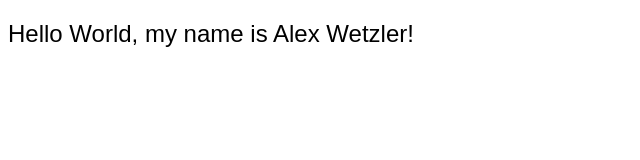
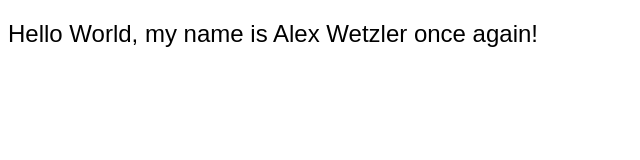
Before and after one commit to alex-wetzler/udacity-capstone-project, a plain HTML site: page index.html in a window 1280 px wide. Shown: the whole page, without its empty margins (0-640 px from the left). Drawn offline with Linux system fonts and the light colour scheme.

Commit message:
testing of pipeline build with Jenkinsfile #16

```diff
--- a/index.html
+++ b/index.html
@@ -14,7 +14,7 @@
 </head>
 <body>
     <h2>
-        Hello World, my name is Alex Wetzler!
+        Hello World, my name is Alex Wetzler once again!
     </h2>
 </body>
 </html>
```
Also changed, not shown: 4 other files.
